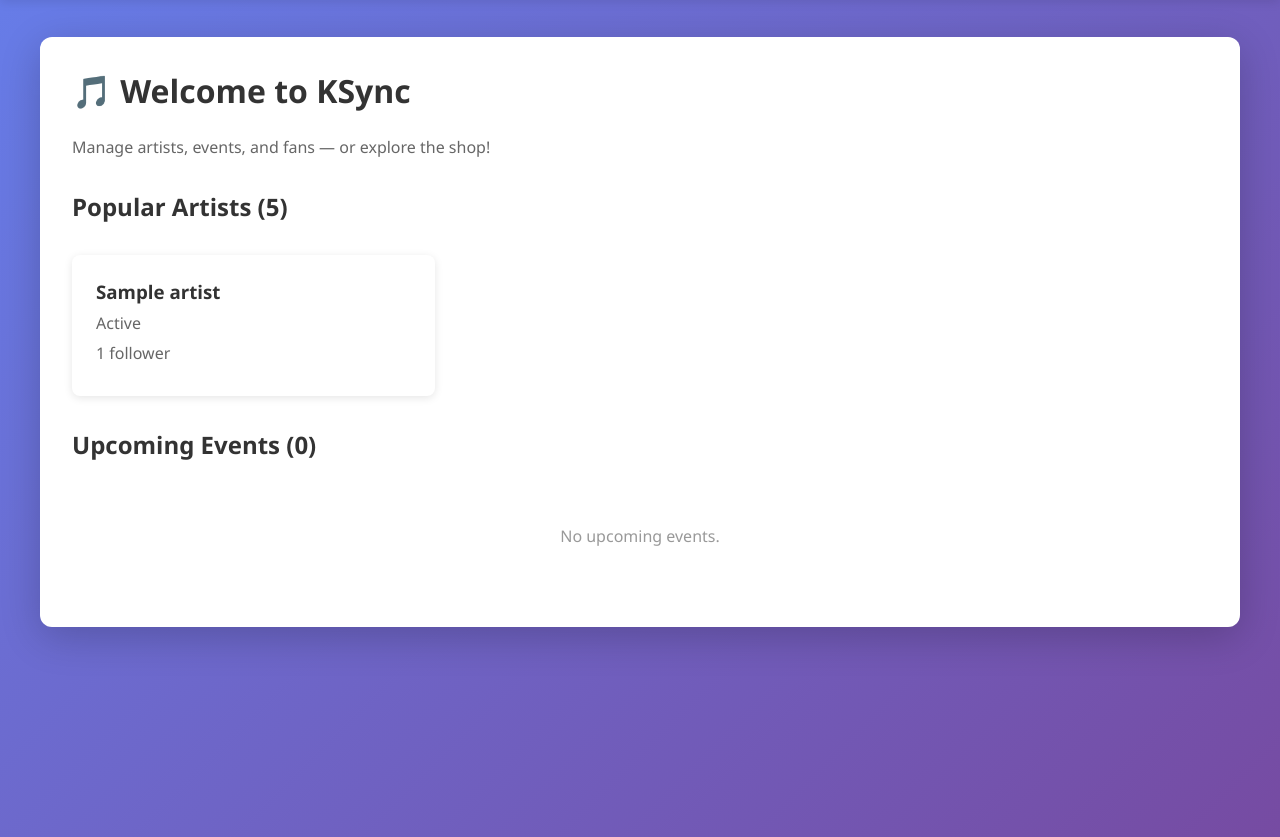
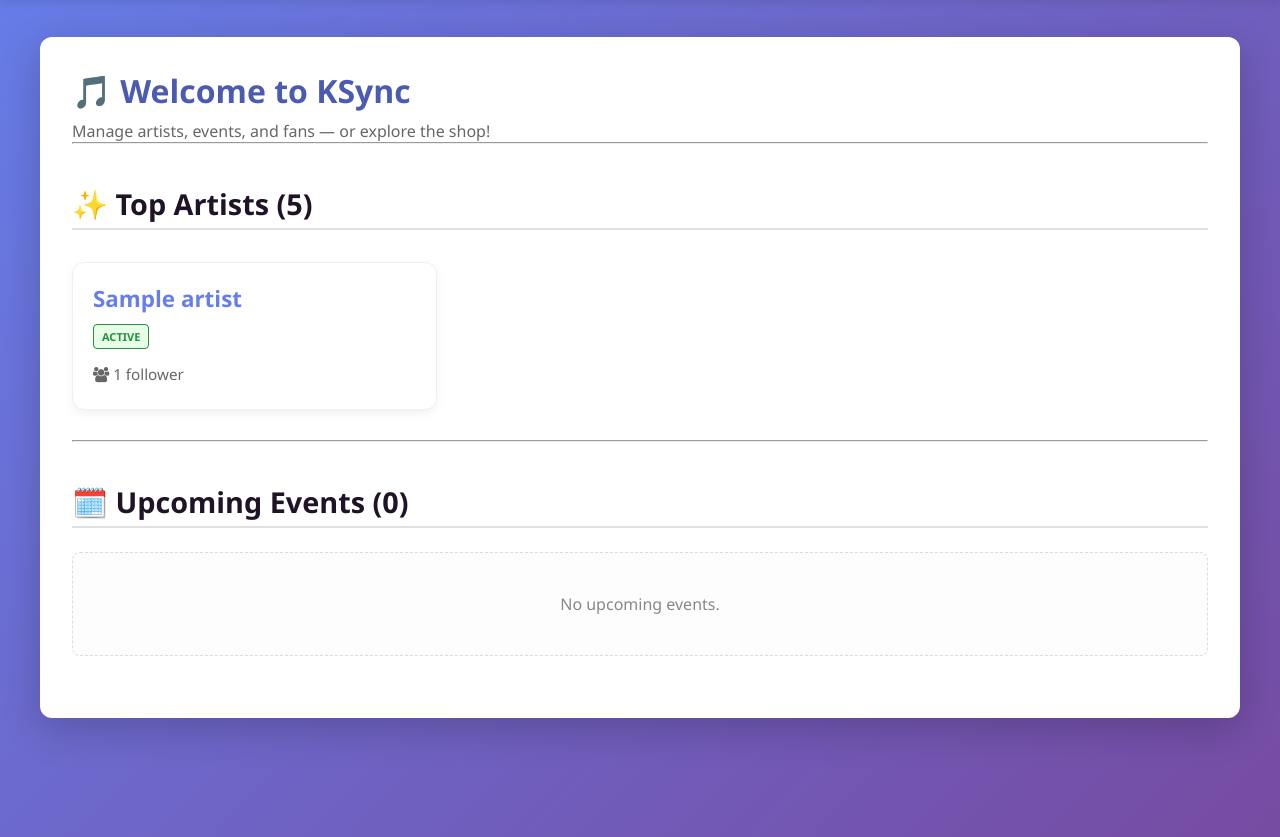
Before and after one commit to jiancpp/ccinfom-db-application, a Flask app: page / in a window 1280 px wide. Shown: the part 75-912 px from the top of the page. Run offline with Flask 3, Linux system fonts and the light colour scheme; tables that the repository leaves empty hold one stand-in row (values such as "Sample post"); data that the repository does not hold is empty.

Commit message:
Edited home page

```diff
--- a/app/routes.py
+++ b/app/routes.py
@@ -23,9 +23,13 @@ def index():
             title = "Artists You Follow"
             fan_ID = g.current_user['Fan_ID'] if g.current_user else None
             artist_query = '''
-                SELECT * FROM Artist AS a
+                SELECT a.*,
+                       COUNT(af_count.Fan_ID) AS Num_Followers
+                FROM Artist AS a
                 JOIN Artist_Follower AS af ON a.Artist_ID = af.Artist_ID
+                LEFT JOIN Artist_Follower AS af_count ON a.Artist_ID = af_count.Artist_ID
                 WHERE af.Fan_ID = %s
+                GROUP BY a.Artist_ID, a.Artist_Name
                 ORDER BY a.Artist_Name ASC;
                 '''
             total_artists_query = '''
@@ -895,8 +899,30 @@ def manage_fanclubs():
 
 @main_routes.route('/manage_artists')
 def manage_artists():
-    # edit
-    return render_template('manager_portal.html')
+    query = """
+        SELECT
+            A.Artist_ID,
+            A.Artist_Name,
+            A.Activity_Status,
+            A.Debut_Date,
+            M.Manager_Name,
+            M.Agency AS Manager_Agency,
+            COUNT(Mem.Member_ID) AS Member_Count
+        FROM
+            Artist A
+        LEFT JOIN
+            Manager M ON A.Manager_ID = M.Manager_ID
+        LEFT JOIN
+            Member Mem ON A.Artist_ID = Mem.Artist_ID
+        GROUP BY
+            A.Artist_ID, A.Artist_Name, A.Activity_Status, A.Debut_Date, M.Manager_Name, M.Agency
+        ORDER BY
+            A.Artist_Name;
+        """
+
+    artists = execute_select_query(query)
+
+    return render_template('manage_artists.html', artists=artists)
 
 
 @main_routes.route('/manage_events')
--- a/app/templates/index.html
+++ b/app/templates/index.html
@@ -1,21 +1,139 @@
 {% extends "base.html" %}
 {% block title %}Home - KSync{% endblock %}
 {% block content %}
+<style>
+    /* --- GENERAL HOME STYLES --- */
+    h1 {
+        color: #4c5bb2; /* Deep Blue/Purple for main header */
+        margin-bottom: 0.5rem;
+    }
+    h2 {
+        border-bottom: 2px solid #e0e0e0;
+        padding-bottom: 5px;
+        margin-top: 2.5rem;
+        margin-bottom: 1.5rem;
+        color: #1f1327; /* Darker heading color */
+        font-size: 1.8rem;
+    }
+    .grid {
+        display: grid;
+        grid-template-columns: repeat(auto-fill, minmax(280px, 1fr));
+        gap: 20px;
+        margin-bottom: 30px;
+    }
+    .card {
+        padding: 20px;
+        border-radius: 12px;
+        box-shadow: 0 4px 10px rgba(0, 0, 0, 0.05);
+        transition: transform 0.2s, box-shadow 0.2s;
+        border: 1px solid #f0f0f0;
+        display: flex;
+        flex-direction: column;
+        justify-content: space-between;
+    }
+    .card:hover {
+        transform: translateY(-3px);
+        box-shadow: 0 6px 15px rgba(0, 0, 0, 0.1);
+    }
+    .card h3 {
+        margin-top: 0;
+        font-size: 1.4rem;
+        margin-bottom: 10px;
+    }
+    .card p {
+        margin: 5px 0;
+        color: #666;
+        font-size: 0.95rem;
+    }
+    .empty-state {
+        padding: 40px;
+        text-align: center;
+        border: 1px dashed #ddd;
+        border-radius: 8px;
+        color: #888;
+        background: #fdfdfd;
+        margin-bottom: 30px;
+    }
+
+    /* --- ARTIST CARD STYLES --- */
+    .artist-card h3 {
+        color: #667eea; /* Artist highlight color */
+    }
+    .artist-status {
+        display: inline-block;
+        font-size: 11px;
+        font-weight: 700;
+        padding: 4px 8px;
+        border-radius: 4px;
+        text-transform: uppercase;
+        margin-bottom: 10px;
+    }
+    .status-Active {
+        background-color: #e6ffe6;
+        color: #25903e;
+        border: 1px solid #25903e;
+    }
+    .status-Inactive {
+        background-color: #ffe6e6;
+        color: rgb(201, 88, 88);
+        border: 1px solid rgb(201, 88, 88);
+    }
+    .status-Hiatus {
+        background-color: #fff9e6;
+        color: #ecb50d;
+        border: 1px solid #ecb50d;
+    }
+    .artist-followers {
+        font-weight: 500;
+        color: #4c5bb2;
+        font-size: 0.9rem;
+    }
+
+    /* --- EVENT CARD STYLES --- */
+    .event-card {
+        background: #f9f9ff;
+        border: 1px solid #e9e9ff;
+    }
+    .event-card h3 {
+        color: #4c5bb2; /* Event highlight color */
+    }
+    .date-icon {
+        color: #667eea;
+        margin-right: 5px;
+    }
+    .event-date-range {
+        font-weight: 500;
+        font-size: 0.95rem;
+    }
+</style>
+
 <h1>🎵 Welcome to KSync</h1>
 <p style="color: #666;">Manage artists, events, and fans — or explore the shop!</p>
 
-<h2>{{title}} ({{ total_artists }})</h2>
+<hr>
+
+{# --- ARTISTS SECTION --- #}
+<h2>✨ Top Artists ({{ total_artists }})</h2>
 {% if artists %}
 <div class="grid">
     {% for artist in artists %}
-    <div class="card">
-        <h3>{{ artist.Artist_Name }}</h3>
-        <p>{{ artist.Activity_Status }}</p>
+    <div class="card artist-card">
+        <div>
+            <h3>{{ artist.Artist_Name }}</h3>
+
+            <span class="artist-status status-{{ (artist.Activity_Status) }}">
+                {{ artist.Activity_Status }}
+            </span>
+        </div>
+
+        <p class="artist-followers">
+            <i class="fa fa-users"></i>
             {% if artist.Num_Followers != 1 %}
-                <p>{{ artist.Num_Followers }} followers </p>
+                {{ artist.Num_Followers }} followers
             {% else %}
-                <p>{{ artist.Num_Followers }} follower </p>
+                {{ artist.Num_Followers }} follower
             {% endif %}
+        </p>
     </div>
     {% endfor %}
 </div>
@@ -23,23 +141,27 @@
 <div class="empty-state">No artists found.</div>
 {% endif %}
 
-<h2>{{event_label}} ({{ events|length }})</h2>
+<hr>
+
+{# --- EVENTS SECTION --- #}
+<h2>🗓️ {{event_label}} ({{ events|length }})</h2>
 {% if events %}
 <div class="grid">
     {% for event in events %}
-    <div class="card">
+    <div class="card event-card">
         <h3>{{ event.Event_Name }}</h3>
-        <p>
+        <p class="event-date-range">
+            <i class="fa fa-calendar date-icon"></i>
             {% if event.Start_Date != event.End_Date %}
-                <span class="detail-container">
-                    <span class="date">{{ event.Start_Date }}</span> to
-                    <span class="date">{{ event.End_Date }}</span>
-                </span>
+                <span class="date">{{ event.Start_Date }}</span> to
+                <span class="date">{{ event.End_Date }}</span>
             {% else %}
-                <span class="detail-container">
-                    <span class="date">{{ event.Start_Date }}</span>
-                </span>
+                <span class="date">{{ event.Start_Date }}</span>
             {% endif %}
+        </p>
+        <p style="font-size: 0.85rem; color: #888;">
+            <i class="fa fa-clock-o date-icon"></i>
+            {{ event.Start_Time }} - {{ event.End_Time|default('N/A') }}
         </p>
     </div>
     {% endfor %}
```
